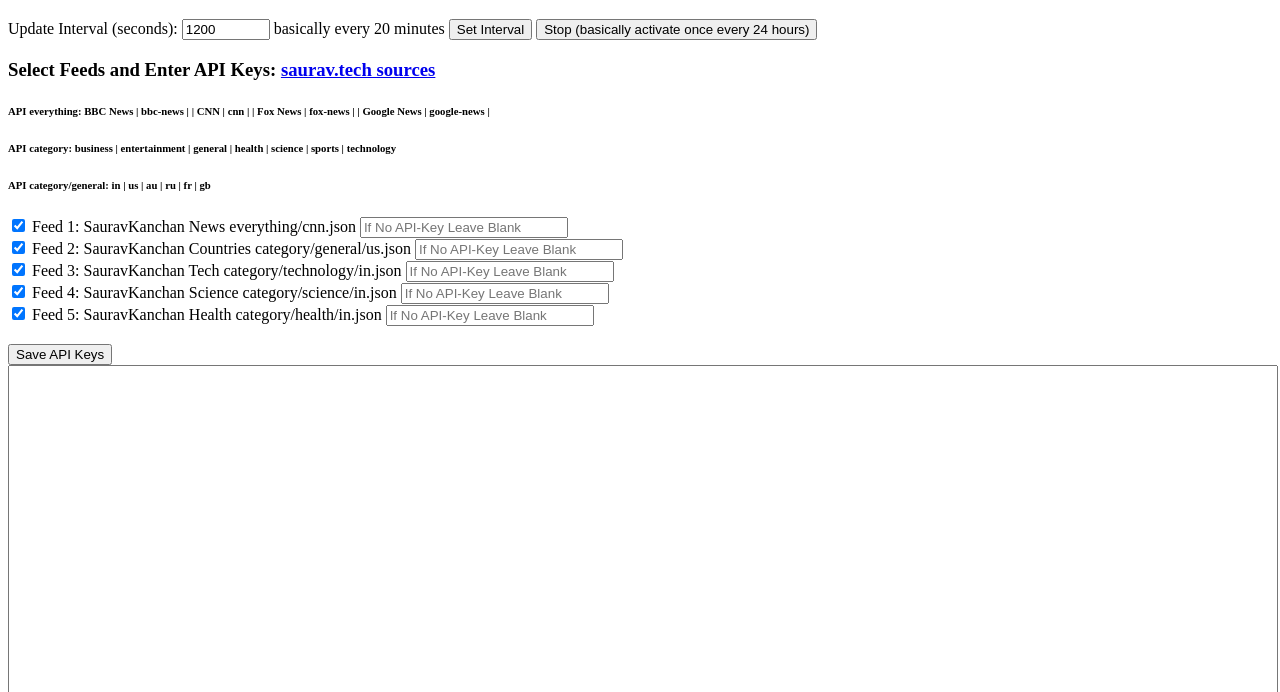
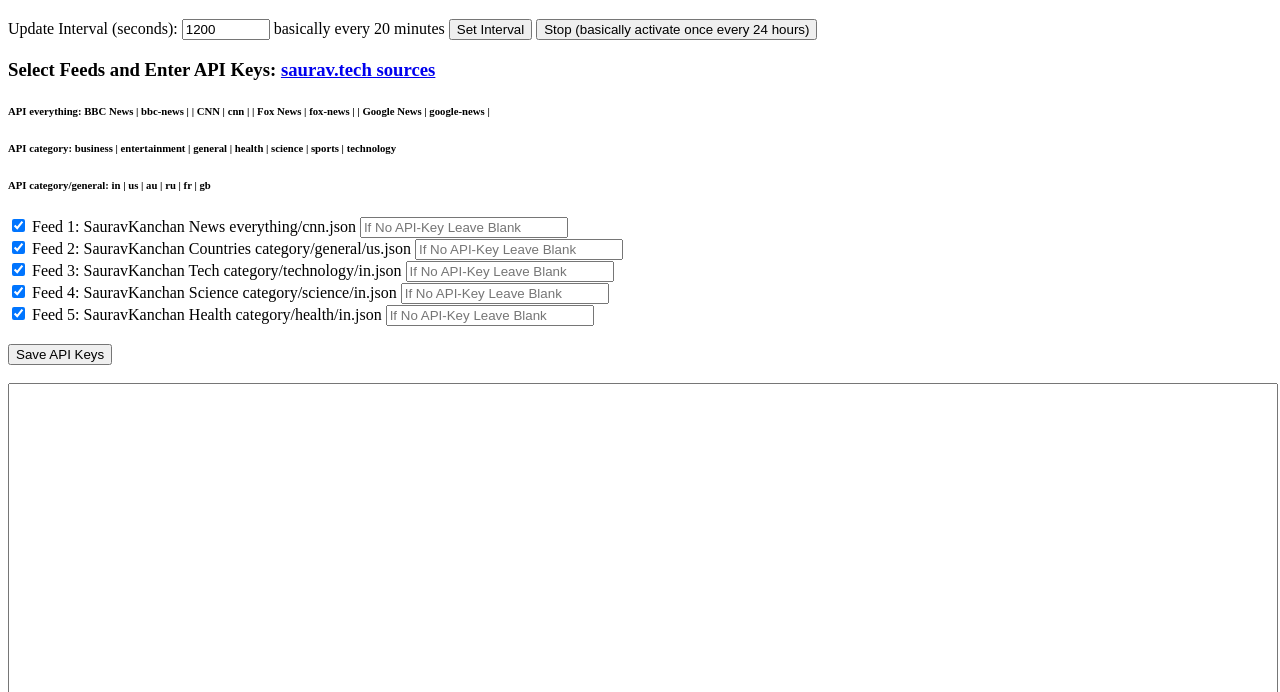
Before and after one commit to hpssjellis/my-examples-of-ai-agents, a plain HTML site: page public/web-llm/web-llm-news03.html in a window 1280 px wide. Shown: the part 108-800 px from the top of the page. Drawn offline with Linux system fonts and the light colour scheme; a script that the page names is missing.

Commit message:
Update web-llm-news03.html

```diff
--- a/public/web-llm/web-llm-news03.html
+++ b/public/web-llm/web-llm-news03.html
@@ -178,7 +178,7 @@ document.getElementById("send").addEventListener("click", function () {
     </div>
 
     <br>
-    <input type="button" value="Save API Keys" onclick="mySaveApiKeys()"> <br>
+    <input type="button" value="Save API Keys" onclick="mySaveApiKeys()"> <br><br>
 
     <textarea id="myNewsDisplay" style="width: 100%; height: 500px;" readonly></textarea>
 
```
